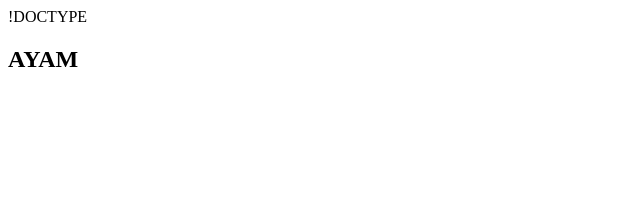
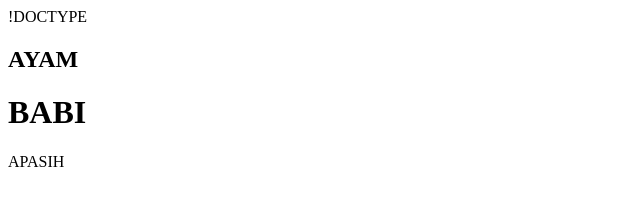
Before and after one commit to daudfirdo/Caffe-Info, a plain HTML site: page index.html in a window 1280 px wide. Shown: the whole page, without its empty margins (0-640 px from the left). Drawn offline with Linux system fonts and the light colour scheme.

Commit message:
Update index.html

```diff
--- a/index.html
+++ b/index.html
@@ -1,9 +1,11 @@
 !DOCTYPE
 <html>
   <head>
-
+    <title>Cafe Palangka Raya</title>
   </head>
   <body>
     <h2>AYAM</h2>
+    <h1>BABI</h1>
+    <p>APASIH</p>
   </body>
 </html>
```
